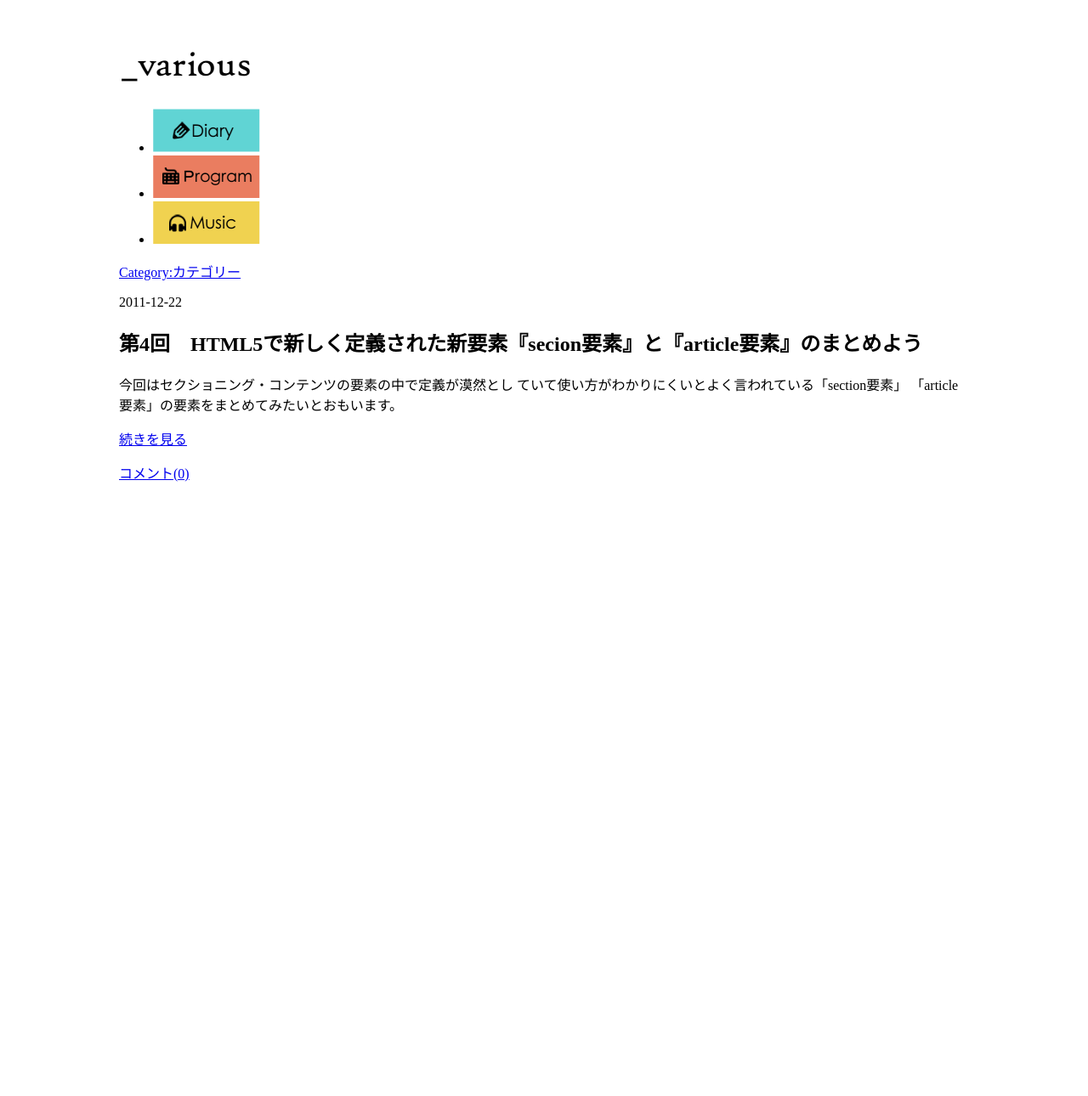
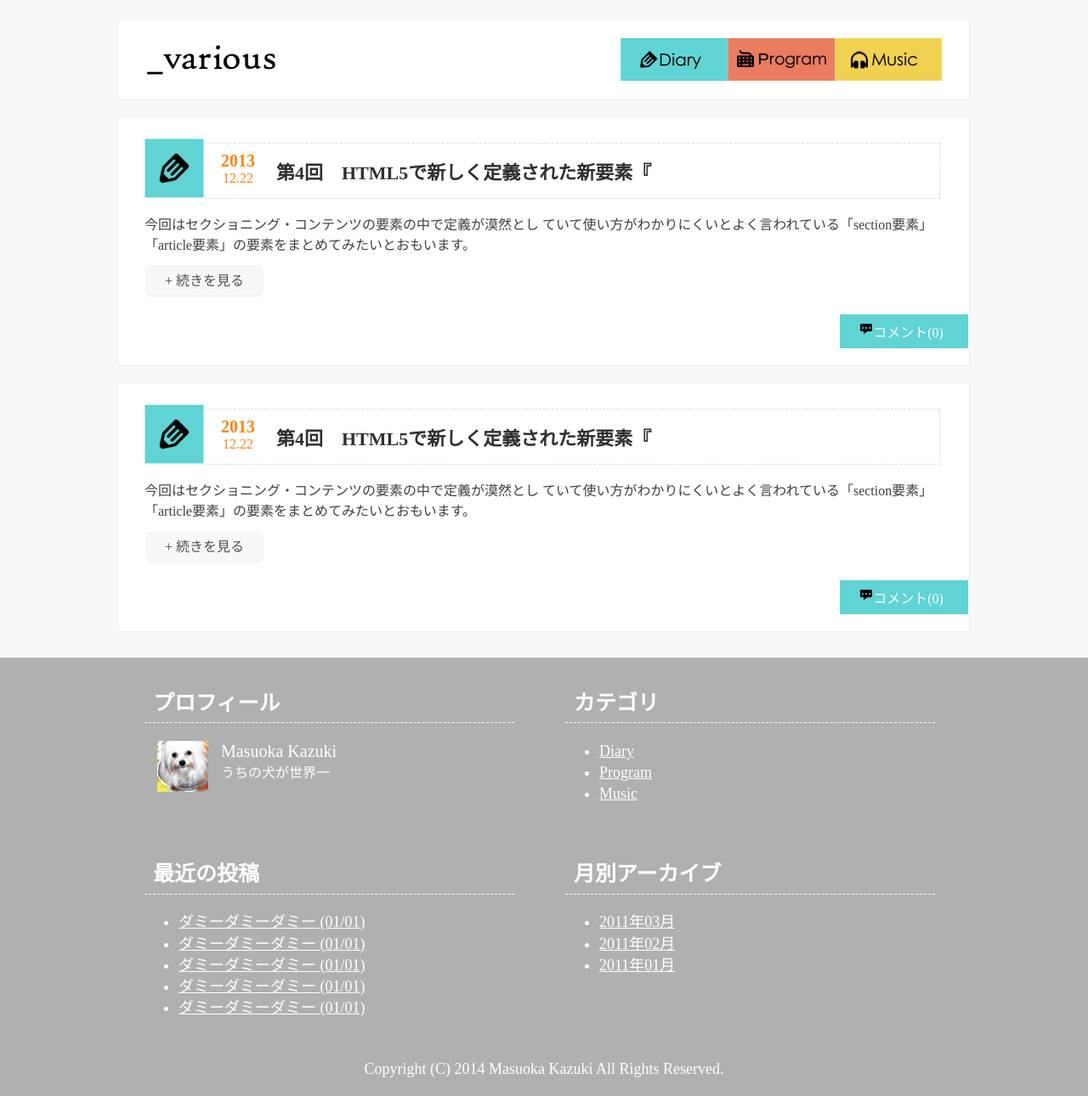
Before and after one commit to MasuokaKazuki/blog_template, a PHP site: page / in a window 1280 px wide. Shown: the whole page at 85% size. Before the commit the page ends 567 px from the top, so only its background shows below. Run offline with PHP 8.4, Linux system fonts and the light colour scheme.

Commit message:
2014_01/20 ほぼ完成形。あとJSで色々調整した後、ワードプレス。

```diff
--- a/common/css/style.css
+++ b/common/css/style.css
@@ -8,6 +8,7 @@
 /*============================================================
 	1: universal reset
 ============================================================*/
+
 html,body{
 	margin:0;
 	padding:0;
@@ -15,18 +16,228 @@ html,body{
 
 body{
 	width:100%;
+	background-color:#f8f8f8;
+	color:#404040;
 }
 
-#wrapper{
-	width:1000px;
-	margin:0 auto;
+p{line-height:150%;}
+
+a img{
+    border-style:none;
 }
+
+	.wrapper{
+		width:1000px;
+		margin:0 auto;
+	}
+
+		.block_element{
+			width:940px;
+			height:auto;
+			padding:5px 30px;
+			float:left;
+			background-color:#fff;
+		}
 
 
 /*============================================================
 	2: header
 ============================================================*/
 
+		#site_header{
+			border-right:1px solid #eee;
+			border-bottom:1px solid #eee;
+		}
+
+			#site_header h1{
+				width:200px;
+				line-height: 70%;
+				float:left;
+			}
+
+			#site_header nav{
+				width:420px;
+				float:right;
+			}
+
+				#site_header nav li{
+					margin-left:0px;
+					float:left;
+					list-style-type: none;
+				}
+
 /*============================================================
-	1: footer
+	3: entry_body
+		3-1:
 ============================================================*/
+
+	#main_contents{
+		margin-top:20px;
+		border-right:1px solid #eee;
+		border-bottom:1px solid #eee;
+	}
+
+		.entry_body{
+			float:left;
+			margin-top:20px;
+			margin-bottom:10px;
+		}
+
+			.entry_header{
+			}
+
+				.entry_header a{
+					z-index:1;
+					float:left;
+				}
+
+					.entry_title{
+						width:835px;
+						margin-top:5px;
+						padding:8px 15px 8px 15px;
+						float:left;
+						border-top: 1px dashed #ddd;
+						border-right: 1px dashed #ddd;
+						border-bottom: 1px dashed #ddd;
+					}
+
+						.entry_title time{
+							padding:1px 5px 1px 5px;
+							float:left;
+							text-align:center;
+							color:#FF8410;
+						}
+
+							.entry_title span.entry_year{
+								font-size:20px;
+								font-weight:bold;
+							}
+
+						.entry_title h1{
+							width:700px;
+							padding:8px 20px;
+							margin:0;
+							font-size:22px;
+							float:left;
+						}
+
+							.entry_title a{
+								color:#303030;
+								text-decoration:none;
+							}
+
+							.entry_title a:hover{
+								color:#ff0000;
+								font-style:normal;
+								text-decoration:underline;
+							}
+
+				.entry_paragraph{
+					float:left;
+				}
+
+					.entry_continue{
+						width:115px;
+						padding:5px 10px;
+						text-align:center;
+						background-color:#f8f8f8;
+						border-radius: 6px;        /* CSS3草案 */
+    					-webkit-border-radius: 6px;    /* Safari,Google Chrome用 */
+    					-moz-border-radius: 6px;   /* Firefox用 */
+    					margin-top:-4px !important;
+    					margin-left:2px;
+    					border:1px solid #f0f0f0;
+						font-size:16px;
+					}
+
+					.entry_continue:hover{
+						background-color:#FF8410;
+						border:1px solid #ff8410;
+						color:#fff;
+						text-decoration:none;
+					}
+
+					.entry_continue:hover a{
+						color:#fff;
+					}
+
+						.entry_continue a{
+							color:#505050;
+							text-decoration:none;
+						}
+
+						.entry_continue a:hover{
+							color:#fff;
+							text-decoration:none;
+						}
+
+				.entry_footer{
+					width:135px;
+					margin-top:5px;
+					margin-right:-29px !important;
+					margin-bottom:5px;
+					padding:8px;
+					float:right;
+					text-align:center;
+					background-color:#60D4D4;
+					background-image: url("../image/chat-active.png");
+					background-repeat:no-repeat;
+					background-position:23px 9px;
+				}
+
+					.entry_footer a{
+						margin-left:10px;
+						color:#fff;
+						text-decoration:none;
+					}
+					.entry_footer a:hover{
+						text-decoration:underline;
+					}
+
+
+/*============================================================
+	4: footer
+============================================================*/
+
+	#site_footer{
+		width:100%;
+		margin-top:30px;
+		float:left;
+		background-color:#b0b0b0;
+		font-size:18px;
+		color:#fff;
+		line-height:140%;
+	}
+
+		.footer_block{
+			width:435px;
+			margin:10px 30px;
+			float:left;
+		}
+
+			.footer_block h1{
+				padding:10px;
+				border-bottom:1px dashed #fff;
+				font-size:25px;
+			}
+
+			.footer_block a{
+				color:#fff;
+			}
+
+				.footer_block img{
+					padding:0px 15px;
+					float:left;
+				}
+
+				.footer_block span{
+					padding-left:10px;
+					display:block;
+				}
+
+				.footer_block span#name{
+					font-size:20px;
+				}
+				.footer_block span#description{
+					font-size:16px;
+				}
--- a/index.html
+++ b/index.html
@@ -2,6 +2,7 @@
 <html lang="ja">
 <head>
 <meta charset="utf-8" />
+<meta name="viewport" content="width=device-width, initial-scale=1.0">
 <title>_various | ブログ説明文</title>
 <!--[if IE]>
 <script src="http://html5shiv.googlecode.com/svn/trunk/html5.js"></script>
@@ -12,14 +13,14 @@
 <meta property="og:url" content="#">	<!-- ウェブページの URL -->
 <meta property="og:image" content="#"> <!--ウェブページのサムネイル -->
 <meta property="og:locale" content="ja_JP">
-<link rel="stylesheet" type="text/css" media="all" href="./common/css/style.css">
+<link rel="stylesheet" href="./common/css/style.css">
 </head>
 <body>
-	<div id="wrapper">
-		<header　id="site_header">
+	<div class="wrapper">
+		<header id="site_header" class="block_element">
 			<h1>
 				<a href="/index.html">
-					<img src="./common/image/logo.png" alt="_various" width="171px" height="53px" />
+					<img src="./common/image/logo.png" alt="_various" width="171px" height="40px" />
 				</a>
 			</h1>
 			<nav>
@@ -31,29 +32,114 @@
 			</nav>
 		</header><!--#site_header-->
 
-		<div id="main_contents">
+		<div id="main_contents"  class="block_element">
 			<article class="entry_body">
 				<header class="entry_header">
-					<p><a href="./">Category:カテゴリー</a></p>
-					<p><time datetime="2011-12-22">2011-12-22</time></p>
-					<h1>第4回　HTML5で新しく定義された新要素『secion要素』と『article要素』のまとめよう</h1>
+					<a href="./"><img src="./common/image/icon_01.png" alt="Category:カテゴリー" />	</a>
+					<div class="entry_title">
+						<time datetime="2011-12-22">
+							<span class="entry_year">2013</span><br />
+							12.22
+						</time>
+						<h1>
+							<a href="./">第4回　HTML5で新しく定義された新要素『</a>
+						</h1>
+					</div>
 				</header><!--.entry_header-->
 
 				<section class="entry_paragraph">
 					<p>今回はセクショニング・コンテンツの要素の中で定義が漠然とし
 					ていて使い方がわかりにくいとよく言われている「section要素」
 					「article要素」の要素をまとめてみたいとおもいます。</p>
-					<p><a href="#">続きを見る</a></p>
+					<p class="entry_continue">
+						<a href="#">+ 続きを見る</a>
+					</p>
 				</section><!--.entry_paragraph-->
 
 				<footer class="entry_footer">
-					<p><a href="#">コメント(0)</a></p>
+					<a href="#">コメント(0)</a>
+				</footer><!--.entry_footer-->
+			</article><!--.entry_body-->
+		</div>
+		<div id="main_contents"  class="block_element">
+			<article class="entry_body">
+				<header class="entry_header">
+					<a href="./"><img src="./common/image/icon_01.png" alt="Category:カテゴリー" />	</a>
+					<div class="entry_title">
+						<time datetime="2011-12-22">
+							<span class="entry_year">2013</span><br />
+							12.22
+						</time>
+						<h1>
+							<a href="./">第4回　HTML5で新しく定義された新要素『</a>
+						</h1>
+					</div>
+				</header><!--.entry_header-->
+
+				<section class="entry_paragraph">
+					<p>今回はセクショニング・コンテンツの要素の中で定義が漠然とし
+					ていて使い方がわかりにくいとよく言われている「section要素」
+					「article要素」の要素をまとめてみたいとおもいます。</p>
+					<p class="entry_continue">
+						<a href="#">+ 続きを見る</a>
+					</p>
+				</section><!--.entry_paragraph-->
+
+				<footer class="entry_footer">
+					<a href="#">コメント(0)</a>
 				</footer><!--.entry_footer-->
 			</article><!--.entry_body-->
 		</div><!--#main_contents-->
+	</div><!--#wrapper-->
 
-		<footer id="site_footer">
-		</footer><!--#site_footer-->
-	</div><!--#wrapper-->
+	<footer id="site_footer">
+		<div class="wrapper">
+			<div class="footer_block">
+				<section>
+					<h1>プロフィール</h1>
+					<article>
+						<img src="./common/image/photo.jpg" width="60px" height="60px" alt="プロフィール画像" />
+						<span id="name">Masuoka Kazuki</span>
+						<span id="description">うちの犬が世界一</span>
+					</article>
+				</section>
+			</div>
+			<div class="footer_block">
+				<section>
+					<h1>カテゴリ</h1>
+					<ul>
+						<li><a href="#">Diary</a></li>
+						<li><a href="#">Program</a></li>
+						<li><a href="#">Music</a></li>
+					</ul>
+				</section>
+			</div>
+			<div class="footer_block">
+				<section>
+					<h1>最近の投稿</h1>
+					<ul>
+						<li><a href="#">ダミーダミーダミー (01/01)</a></li>
+						<li><a href="#">ダミーダミーダミー (01/01)</a></li>
+						<li><a href="#">ダミーダミーダミー (01/01)</a></li>
+						<li><a href="#">ダミーダミーダミー (01/01)</a></li>
+						<li><a href="#">ダミーダミーダミー (01/01)</a></li>
+					</ul>
+				</section>
+			</div>
+			<div class="footer_block">
+				<section>
+					<h1>月別アーカイブ</h1>
+					<ul>
+						<li><a href="#"><time datetime="2011-03">2011年03月</time></a></li>
+						<li><a href="#"><time datetime="2011-02">2011年02月</time></a></li>
+						<li><a href="#"><time datetime="2011-01">2011年01月</time></a></li>
+					</ul>
+				</section>
+			</div>
+			<div style="float:left; width:100%; text-align:center;">
+				<p>Copyright (C) 2014 Masuoka Kazuki All Rights Reserved.</p>
+			</div>
+		</div>
+	</footer><!--#site_footer-->
 </body>
 </html>
```
Also changed, not shown: common/image/category_01.png, common/image/category_02.png, common/image/category_03.png, common/image/chat-active.png (added), common/image/icon_01.png, common/image/icon_03.png, common/image/logo.png, common/image/photo.jpg (added).
